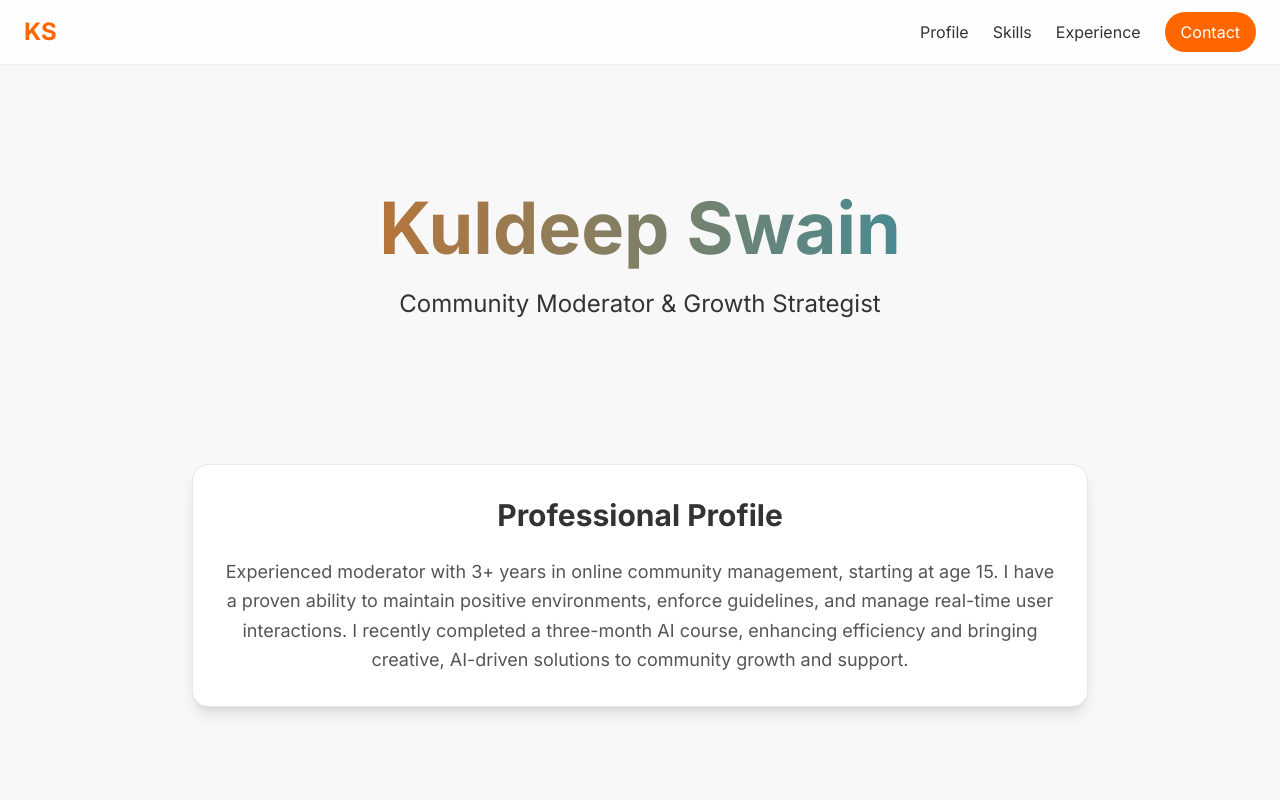
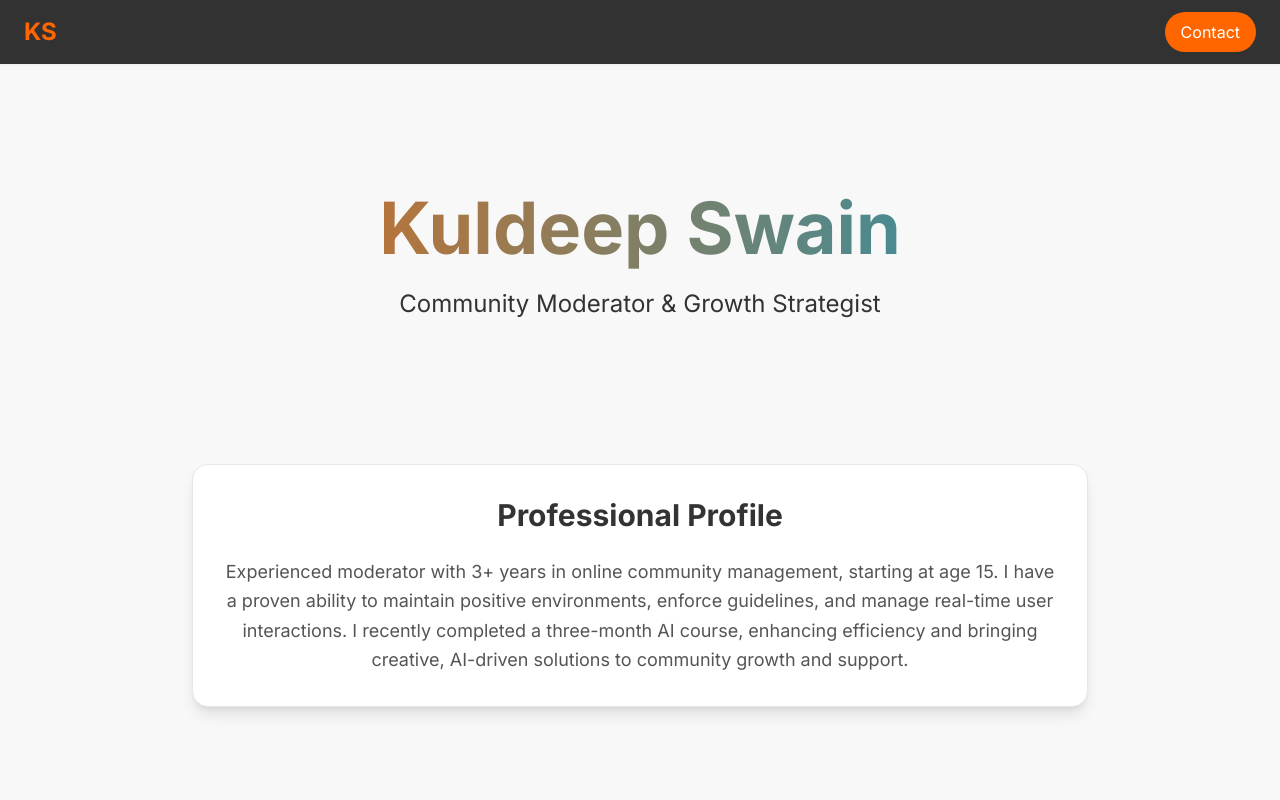
Before and after one commit to sujal746/my-resume, a plain HTML site: page index.html in a window 1280 px wide. Shown: the top 800 px of the page. Drawn offline with nearby package versions, Linux system fonts and the light colour scheme.

Commit message:
Update index.html

```diff
--- a/index.html
+++ b/index.html
@@ -43,7 +43,7 @@
 </head>
 <body class="bg-[#F8F8F8] text-[#333333]">
 
-    <header class="bg-white/80 backdrop-blur-lg sticky top-0 z-50 shadow-sm">
+    <header class="bg-black/80 backdrop-blur-lg sticky top-0 z-50 shadow-sm">
         <nav class="container mx-auto px-6 py-3 flex justify-between items-center">
             <div class="text-2xl font-bold text-[#FF6600]">
                 KS
```
